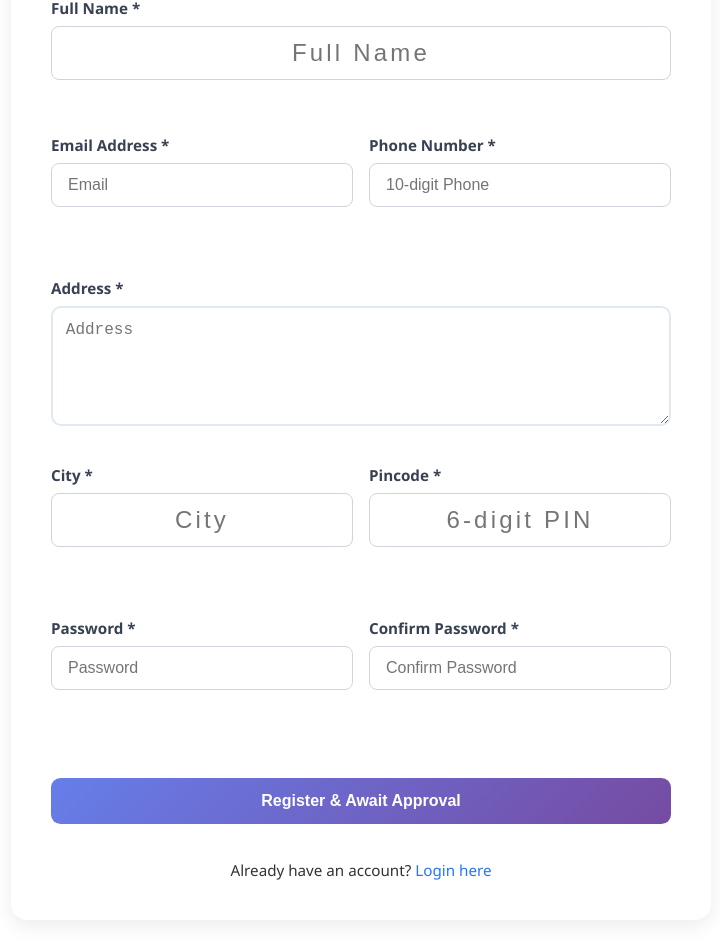
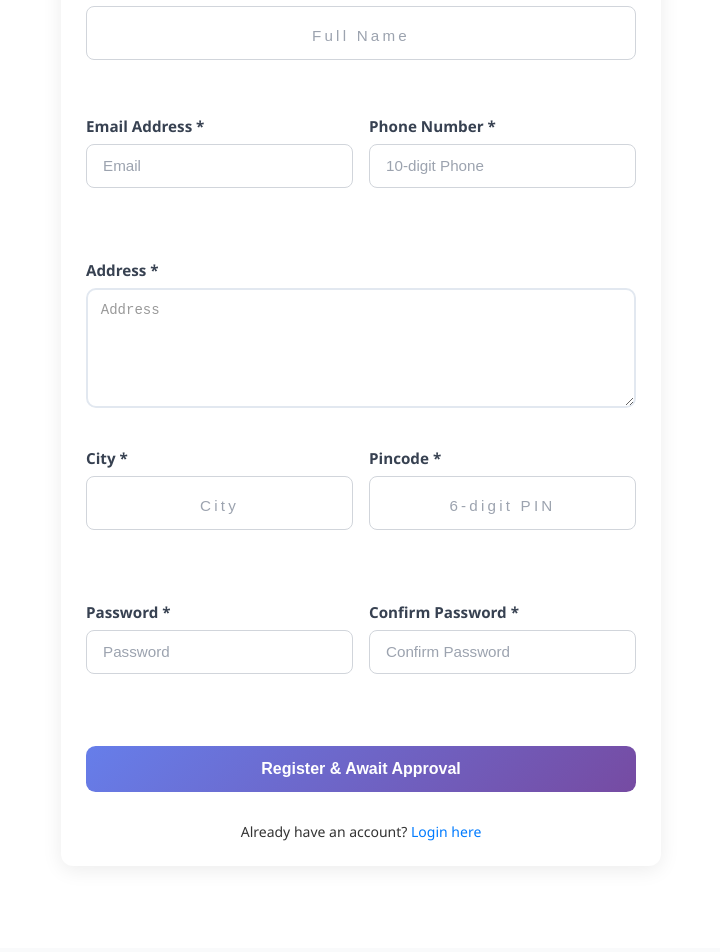
Before and after one commit to TanishKumari/hloman_project, a React (Vite) app: page /register/user in a window 1280 px wide. Shown: the part 295-1247 px from the top of the page, without its empty margins (279-999 px from the left). Built offline with nearby package versions, Linux system fonts and the light colour scheme.

Commit message:
First commit

```diff
--- a/src/pages/ContactPage.jsx
+++ b/src/pages/ContactPage.jsx
@@ -144,13 +144,7 @@ const ContactPage = () => {
                 </div>
               </div>
 
-              <div className="info-card">
-                <div className="info-icon">🕒</div>
-                <div className="info-content">
-                  <h3>Business Hours</h3>
-                  <p>Monday - Friday: 8:00 AM - 6:00 PM<br />Saturday: 9:00 AM - 4:00 PM<br />Sunday: Closed</p>
-                </div>
-              </div>
+
             </div>
 
             <div className="social-links">
--- a/src/pages/Login.css
+++ b/src/pages/Login.css
@@ -1,19 +1,20 @@
-/* Login.css */
-
+/* ===== Global Styles ===== */
 body {
   margin: 0;
   font-family: 'Segoe UI', sans-serif;
   background: linear-gradient(to right, #cfd9df, #e2ebf0);
 }
 
+/* ===== Login Page Container ===== */
 .login-page {
   min-height: 100vh;
   display: flex;
   justify-content: center;
   align-items: center;
-  padding: 2rem;
+  padding: 1rem;
 }
 
+/* ===== Login Card ===== */
 .login-card {
   background: #fff;
   padding: 2.5rem;
@@ -28,8 +29,10 @@ body {
   font-size: 1.8rem;
   color: #111827;
   margin-bottom: 1.5rem;
+  font-weight: 700;
 }
 
+/* ===== Error Message ===== */
 .login-error {
   background-color: #fee2e2;
   color: #b91c1c;
@@ -39,6 +42,7 @@ body {
   margin-bottom: 1rem;
 }
 
+/* ===== Form Fields ===== */
 .form-group {
   text-align: left;
   margin-bottom: 1.25rem;
@@ -62,11 +66,18 @@ body {
   transition: border 0.3s ease;
 }
 
+/* Placeholder styling - uniform size */
+.form-group input::placeholder {
+  font-size: 0.95rem;
+  color: #9ca3af;
+}
+
 .form-group input:focus {
   border-color: #2563eb;
   box-shadow: 0 0 0 2px #bfdbfe;
 }
 
+/* ===== Login Button ===== */
 .login-button {
   width: 100%;
   padding: 0.75rem;
@@ -84,6 +95,7 @@ body {
   background: linear-gradient(to right, #1e3a8a, #1e40af);
 }
 
+/* ===== Register Prompt ===== */
 .register-prompt {
   margin-top: 1rem;
   font-size: 0.9rem;
@@ -99,3 +111,32 @@ body {
 .link:hover {
   text-decoration: underline;
 }
+
+/* ===== Responsive Styles ===== */
+@media (max-width: 480px) {
+  .login-card {
+    padding: 1.5rem;
+  }
+
+  .login-title {
+    font-size: 1.5rem;
+  }
+
+  .form-group label {
+    font-size: 0.9rem;
+  }
+
+  .form-group input {
+    padding: 0.65rem 0.9rem;
+    font-size: 0.95rem;
+  }
+
+  .form-group input::placeholder {
+    font-size: 0.9rem;
+  }
+
+  .login-button {
+    padding: 0.65rem;
+    font-size: 0.95rem;
+  }
+}
--- a/src/pages/RegistrationPages.css
+++ b/src/pages/RegistrationPages.css
@@ -1,151 +1,110 @@
-/* Container */
+/* ===== Registration Page Styles ===== */
 .register-container {
-  max-width: 700px;
-  margin: 3rem auto;
-  background-color: #fff;
-  padding: 2.5rem;
-  border-radius: 1rem;
-  box-shadow: 0 6px 20px rgba(0, 0, 0, 0.08);
-  box-sizing: border-box;
-  font-family: 'Segoe UI', sans-serif;
+  max-width: 600px;
+  margin: 50px auto;
+  padding: 25px;
+  background: #ffffff;
+  border-radius: 12px;
+  box-shadow: 0 4px 20px rgba(0, 0, 0, 0.08);
+  font-family: 'Segoe UI', Tahoma, sans-serif;
 }
 
-/* Headings */
 .register-container h2 {
-  font-size: 2rem;
   text-align: center;
+  font-size: 28px;
+  font-weight: bold;
+  margin-bottom: 5px;
   color: #333;
-  margin-bottom: 0.5rem;
 }
 
 .subtitle {
   text-align: center;
+  font-size: 14px;
   color: #666;
-  margin-bottom: 1.5rem;
-  font-size: 1rem;
+  margin-bottom: 25px;
 }
 
-/* Form */
 .register-form {
-  width: 100%;
+  display: flex;
+  flex-direction: column;
+  gap: 20px;
 }
 
-/* Form layout */
 .form-group {
-  margin-bottom: 1.25rem;
   display: flex;
   flex-direction: column;
 }
 
+.form-group label {
+  font-size: 14px;
+  font-weight: 600;
+  margin-bottom: 6px;
+  color: #444;
+}
+
+.form-group input,
+.form-group textarea {
+  padding: 10px 14px;
+  font-size: 14px;
+  border: 1px solid #ccc;
+  border-radius: 8px;
+  outline: none;
+  transition: border-color 0.2s ease-in-out;
+}
+
+.form-group input:focus,
+.form-group textarea:focus {
+  border-color: #007bff;
+}
+
+.form-group textarea {
+  resize: none;
+}
+
+/* Make all placeholder text uniform */
+.form-group input::placeholder,
+.form-group textarea::placeholder {
+  font-size: 14px;
+  color: #999;
+}
+
+/* Row layout for side-by-side fields */
 .form-row {
   display: flex;
-  gap: 1rem;
-  flex-wrap: wrap;
+  gap: 20px;
 }
 
-/* Labels */
-label {
-  font-weight: 600;
-  font-size: 0.60rem;
-  margin-bottom: 0.4rem;
+.form-row .form-group {
+  flex: 1;
 }
 
-/* Inputs */
-input,
-textarea {
-  padding: 0.75rem;
-  border: 1px solid #ccc;
-  border-radius: 0.5rem;
-  font-size: 0.40rem;
-  background-color: #f9f9f9;
-  transition: border 0.3s ease, background 0.3s ease;
-}
-
-input:focus,
-textarea:focus {
-  border-color: #4d7ef5;
-  background-color: #fff;
-  outline: none;
-}
-
-input,:placeholder {
-    font-size: small;
-}
-/* Textarea */
-textarea {
-  resize: vertical;
-  min-height: 80px;
-}
-
-/* Button */
 .submit-btn {
-  width: 100%;
-  padding: 0.9rem;
-  background: linear-gradient(to right, #6a11cb, #2575fc);
-  color: #fff;
-  font-size: 1rem;
+  background-color: #007bff;
+  color: white;
+  padding: 12px;
   border: none;
-  border-radius: 0.6rem;
+  border-radius: 8px;
+  font-size: 15px;
+  font-weight: bold;
   cursor: pointer;
-  margin-top: 1rem;
-  transition: background 0.3s ease;
+  transition: background-color 0.2s;
 }
 
 .submit-btn:hover {
-  background: linear-gradient(to right, #4e0da8, #1f65e2);
+  background-color: #0056b3;
 }
 
-/* Login link */
 .login-link {
   text-align: center;
-  margin-top: 1rem;
-  font-size: 0.95rem;
+  font-size: 14px;
+  margin-top: 10px;
 }
 
 .login-link a {
-  color: #2575fc;
+  color: #007bff;
   text-decoration: none;
 }
 
 .login-link a:hover {
   text-decoration: underline;
 }
-
-/* Responsive */
-@media (max-width: 600px) {
-  .form-row {
-    flex-direction: column;
-  }
-
-  .register-container {
-    padding: 2rem 1.2rem;
-  }
-}
-/* Select Dropdown Styling */
-select {
-  padding: 0.75rem;
-  border: 1px solid #ccc;
-  border-radius: 0.5rem;
-  background-color: #f9f9f9;
-  font-size: 0.95rem;
-  color: #333;
-  appearance: none;
-  width: 100%;
-  transition: border 0.3s ease, background 0.3s ease;
-}
-
-select:focus {
-  border-color: #4d7ef5;
-  background-color: #fff;
-  outline: none;
-}
-
-/* Optional: Add custom dropdown icon on the right */
-select::-ms-expand {
-  display: none;
-}
-
-select option {
-  background-color: #fff;
-  color: #333;
-}
--- a/src/pages/ShopListingPage.css
+++ b/src/pages/ShopListingPage.css
@@ -1,6 +1,6 @@
 .shop-page {
   min-height: 100vh;
-  padding: 3rem 1rem;
+  padding: 2rem 1rem;
   background: linear-gradient(to bottom, #f9fafb, #ffffff);
   font-family: 'Inter', sans-serif;
 }
@@ -10,16 +10,21 @@
   margin: 0 auto;
 }
 
+.header {
+  text-align: center;
+  margin-bottom: 2rem;
+}
+
 .header h1 {
-  font-size: 2.25rem;
+  font-size: 2rem;
   font-weight: 700;
   color: #111827;
-  margin-bottom: 0.5rem;
 }
 
 .header p {
-  font-size: 1.125rem;
+  font-size: 1rem;
   color: #6b7280;
+  margin-top: 0.5rem;
 }
 
 .filter-tabs {
@@ -28,12 +33,13 @@
   background-color: #f3f4f6;
   padding: 0.5rem;
   border-radius: 0.75rem;
-  margin: 2rem 0;
+  margin: 1.5rem auto;
   width: fit-content;
+  flex-wrap: wrap;
 }
 
 .filter-btn {
-  padding: 0.5rem 1.5rem;
+  padding: 0.5rem 1.2rem;
   border-radius: 0.5rem;
   font-weight: 500;
   font-size: 0.95rem;
@@ -41,22 +47,23 @@
   border: none;
   color: #6b7280;
   cursor: pointer;
-  transition: all 0.2s;
+  transition: background 0.2s ease;
 }
-.filter-btn:hover{
+
+.filter-btn:hover {
   background-color: #8da3d5;
+  color: #fff;
 }
 
 .filter-btn.active {
   background: #e6e5eb;
-  color: #8598c0;
+  color: #4f5d85;
   box-shadow: 0 1px 2px rgba(0, 0, 0, 0.08);
 }
 
 .provider-grid {
   display: grid;
   gap: 1.5rem;
-  margin-left:10px;
 }
 
 @media (min-width: 768px) {
@@ -81,6 +88,8 @@
 .provider-header {
   display: flex;
   justify-content: space-between;
+  align-items: flex-start;
+  gap: 1rem;
   margin-bottom: 1rem;
 }
 
@@ -89,16 +98,12 @@
   align-items: center;
   gap: 0.5rem;
 }
-.provider-title p{
-    margin-left: -10px;
-}
 
 .tag {
   font-size: 0.75rem;
   padding: 0.25rem 0.75rem;
   border-radius: 9999px;
   font-weight: 600;
-  display: inline-block;
 }
 
 .tag.shop {
@@ -109,9 +114,6 @@
 .tag.franchisee {
   background: #ffedd5;
   color: #c2410c;
-}
-.form-label{
-    margin-left:-10px;
 }
 
 .meta {
@@ -152,7 +154,7 @@
 }
 
 .provider-info {
-   display: flex;
+  display: flex;
   flex-wrap: wrap;
   gap: 1rem;
   font-size: 0.875rem;
@@ -161,16 +163,13 @@
 }
 
 .specialties {
-
-  margin-bottom: 1rem;
+  margin-top: 1rem;
 }
 
 .specialties h4 {
   font-weight: 600;
   color: #111827;
   margin-bottom: 0.5rem;
-   margin-top: 0.7rem;
-   margin-left:-450px;
 }
 
 .specialty-tags {
@@ -191,6 +190,9 @@
   display: flex;
   justify-content: space-between;
   align-items: center;
+  flex-wrap: wrap;
+  margin-top: 1rem;
+  gap: 0.75rem;
 }
 
 .price {
@@ -213,7 +215,7 @@
 }
 
 .book-btn.enabled:hover {
-  background: #859bda;
+  background: #1e4ed8;
 }
 
 .book-btn.disabled {
@@ -227,42 +229,24 @@
   padding: 3rem 0;
   color: #6b7280;
 }
-/* ✅ Mobile responsive adjustments */
+
 @media (max-width: 768px) {
   .header h1 {
     font-size: 1.75rem;
-    text-align: center;
-  }
-
-  .header p {
-    font-size: 1rem;
-    text-align: center;
   }
 
   .filter-tabs {
     justify-content: center;
-    width: 100%;
-  }
-
-  .provider-grid {
-    margin-left: 0;
-    grid-template-columns: 1fr;
   }
 
   .provider-header {
     flex-direction: column;
-    gap: 0.5rem;
-  }
-
-  .provider-info {
-    flex-direction: column;
-    gap: 0.5rem;
+    align-items: flex-start;
   }
 
   .provider-footer {
     flex-direction: column;
     align-items: flex-start;
-    gap: 0.75rem;
   }
 
   .price {
@@ -277,15 +261,11 @@
 
 @media (max-width: 480px) {
   .shop-page {
-    padding: 2rem 0.5rem;
+    padding: 1.5rem 0.5rem;
   }
 
   .header h1 {
     font-size: 1.5rem;
-  }
-
-  .specialties h4 {
-    font-size: 1rem;
   }
 
   .specialty {
--- a/src/pages/ShopkeeperRegistration.jsx
+++ b/src/pages/ShopkeeperRegistration.jsx
@@ -1,5 +1,5 @@
 import React, { useState } from 'react';
-import { useNavigate } from 'react-router-dom';
+import { useNavigate, Link } from 'react-router-dom'; // ✅ Added Link
 import './RegistrationPages.css';
 
 const ShopkeeperRegistration = () => {
@@ -85,7 +85,7 @@ const ShopkeeperRegistration = () => {
       const existing = JSON.parse(localStorage.getItem('shopkeeperRegistrations')) || [];
       localStorage.setItem('shopkeeperRegistrations', JSON.stringify([...existing, formToSave]));
 
-      navigate('/Shop-Dashboard'); // or wherever your shop dashboard route is
+      navigate('/Shop-Dashboard'); // redirect after registration
     }
   };
 
@@ -172,7 +172,6 @@ const ShopkeeperRegistration = () => {
 
             {/* Category & Hours */}
             <div className="form-row">
-
               <div className="form-group">
                 <label>Working Hours *</label>
                 <select name="workingHours" value={formData.workingHours} onChange={handleChange} className={errors.workingHours ? 'error' : ''}>
@@ -219,9 +218,11 @@ const ShopkeeperRegistration = () => {
               Register & Verify Phone
             </button>
 
+            {/* ✅ Fixed Login Link */}
             <div className="form-links">
               <p>
-                Already have an account? <a href="/Login" className="link">Login here</a>
+                Already have an account?{" "}
+                <Link to="/login" className="link">Login here</Link>
               </p>
             </div>
           </form>
--- a/src/pages/UserRegistration.jsx
+++ b/src/pages/UserRegistration.jsx
@@ -1,6 +1,6 @@
 import React, { useState } from 'react';
 import './RegistrationPages.css';
-import { useNavigate } from 'react-router-dom';
+import { useNavigate, Link } from 'react-router-dom';
 
 const UserRegistration = () => {
   const navigate = useNavigate();
@@ -48,8 +48,8 @@ const UserRegistration = () => {
       pincode: formData.pincode,
       password: formData.password,
       image: '',
-      shopId: 'shop123', // static shopId for now; can be dynamic
-      status: 'pending'  // for approval by shopkeeper
+      shopId: 'shop123',
+      status: 'pending'
     };
 
     existingRequirements.push(userToSave);
@@ -172,7 +172,7 @@ const UserRegistration = () => {
         </button>
 
         <p className="login-link">
-          Already have an account? <a href="/login">Login here</a>
+          Already have an account? <Link to="/login">Login here</Link>
         </p>
       </form>
     </div>
```
Also changed, not shown: 1 other file (tests, documents, lock files or other folders).
